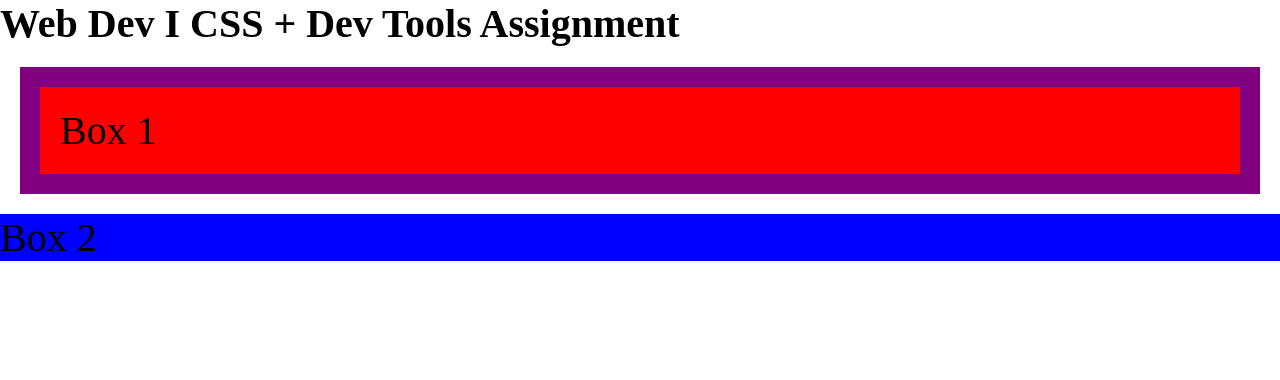
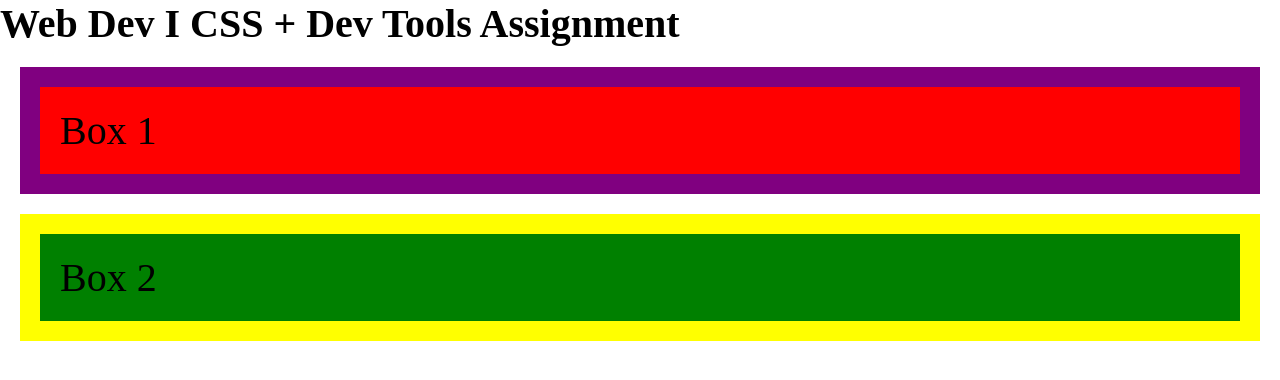
Before and after one commit to rvcc-grid/fa26-box-model-valemmartinez26-pixel, a plain HTML site: page index.html in a window 1280 px wide. Drawn offline with Linux system fonts and the light colour scheme.

Commit message:
Styled Box 2

```diff
--- a/css/style.css
+++ b/css/style.css
@@ -11,6 +11,8 @@
 }
 
 .box-two {
-    background-color: blue;
-    border: 0 solid yellow;
+    background-color: green;
+    border: 20px solid yellow;
+    padding: 20px;
+    margin: 20px;
 }
```
